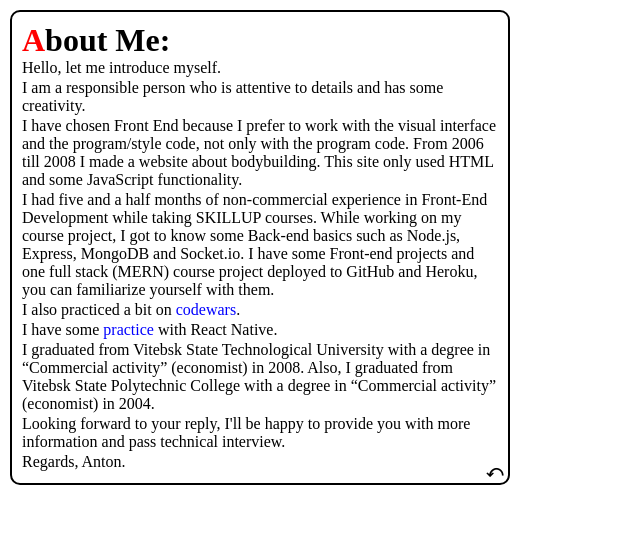
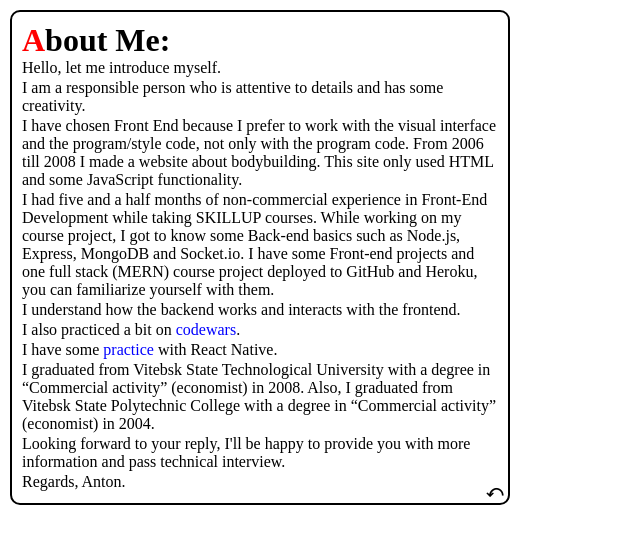
Before and after one commit to DeguzBelarus/CV, a React (Create React App) app: page /about in a window 1280 px wide. Shown: the top 544 px of the page, without its empty margins (0-640 px from the left). Built offline with nearby package versions, Linux system fonts and the light colour scheme.

Commit message:
about info updated

```diff
--- a/src/pages/AboutMe/AboutMe.jsx
+++ b/src/pages/AboutMe/AboutMe.jsx
@@ -23,6 +23,9 @@ const AboutMe = () => {
         MongoDB and Socket.io. I have some Front-end projects and one full stack
         (MERN) course project deployed to GitHub and Heroku, you can familiarize
         yourself with them.
+      </p>
+      <p className="about-paragraph">
+        I understand how the backend works and interacts with the frontend.
       </p>
       <p className="about-paragraph">
         I also practiced a bit on{" "}
```
